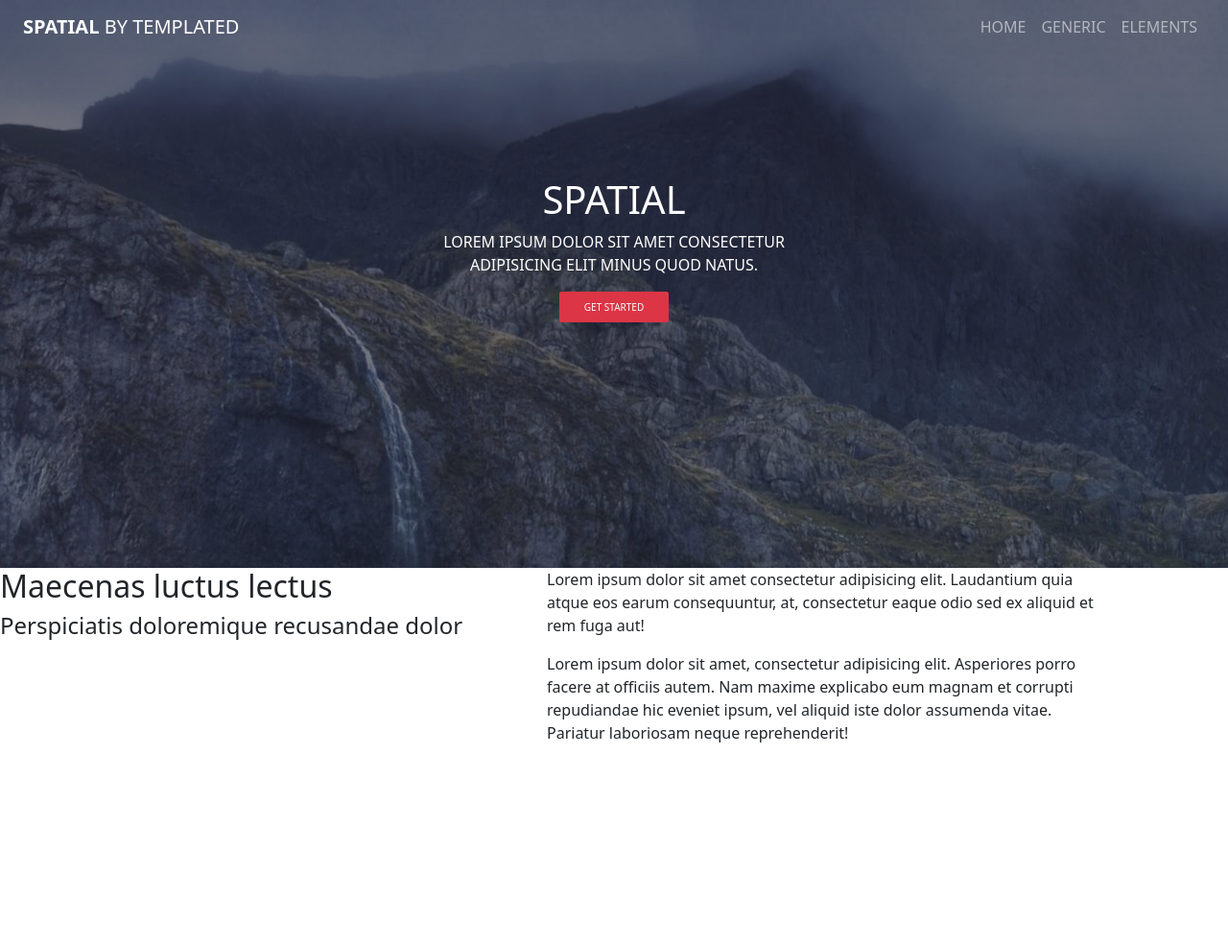
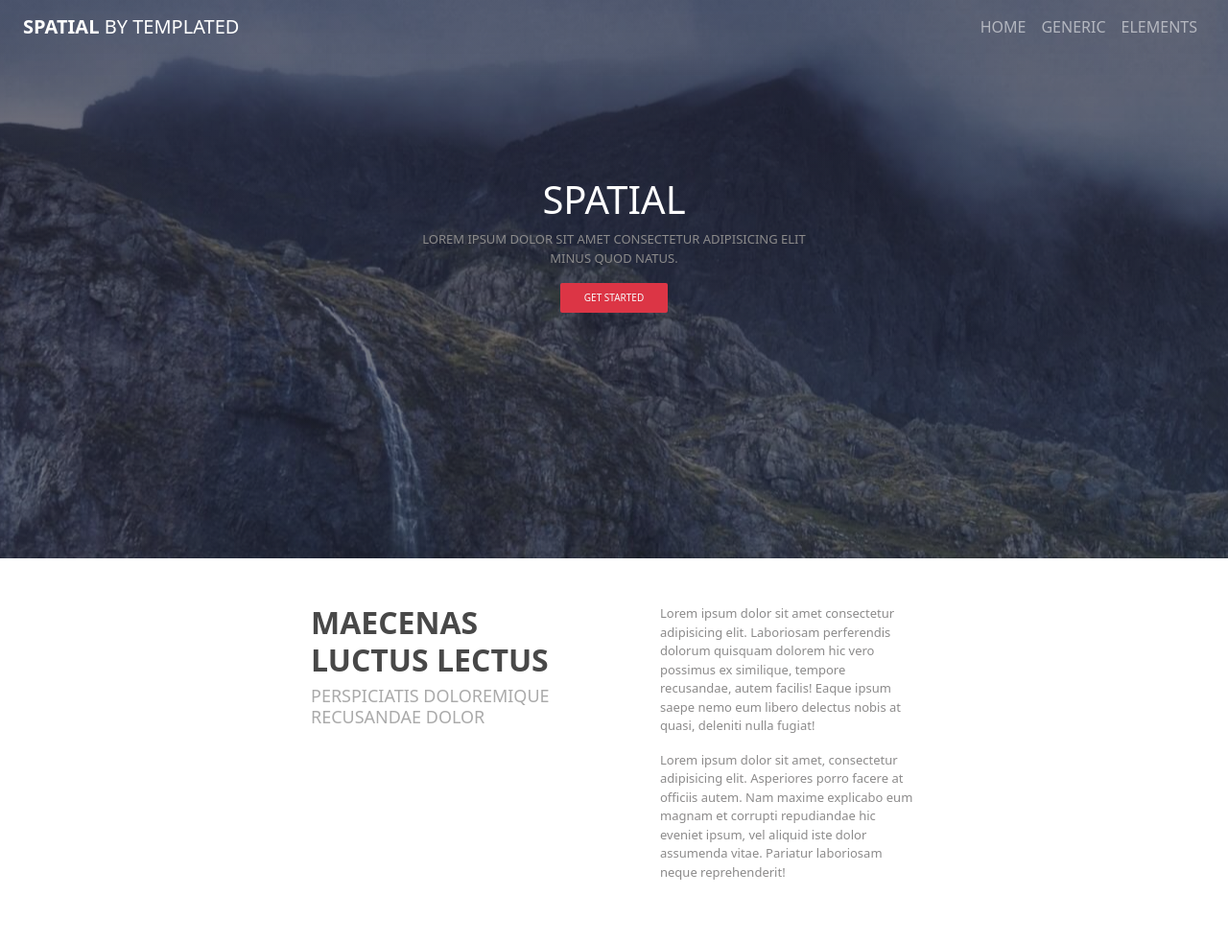
Before and after one commit to assbaimane/Site-Spatial, a website: page index.html in a window 1280 px wide. Shown: the whole page at 96% size. Before the commit the page ends 800 px from the top, so only its background shows below. Drawn offline with Linux system fonts and the light colour scheme.

Commit message:
Section Intro created and designed

```diff
--- a/index.html
+++ b/index.html
@@ -40,16 +40,20 @@
     </header>
 
 
-        <div class="container row justify-content-center">
-            <div class="col-6">
-                <h2>Maecenas luctus lectus</h2>
-                <h4>Perspiciatis doloremique recusandae dolor</h4>
-            </div>
-            <div class="col-6">
-                <p>Lorem ipsum dolor sit amet consectetur adipisicing elit. Laudantium quia atque eos earum consequuntur, at, consectetur eaque odio sed ex aliquid et rem fuga aut!</p>
-                <p>Lorem ipsum dolor sit amet, consectetur adipisicing elit. Asperiores porro facere at officiis autem. Nam maxime explicabo eum magnam et corrupti repudiandae hic eveniet ipsum, vel aliquid iste dolor assumenda vitae. Pariatur laboriosam neque reprehenderit!</p>
-            </div>
+    <section id="Intro" class="container m-auto row justify-content-center">
+        <div class="col-4 p-5">
+            <h2>Maecenas luctus lectus</h2>
+            <h3>Perspiciatis doloremique recusandae dolor</h3>
         </div>
+        <div class="col-4 p-5">
+            <p>Lorem ipsum dolor sit amet consectetur adipisicing elit. Laboriosam perferendis dolorum quisquam dolorem hic vero possimus ex similique, tempore recusandae, autem facilis! Eaque ipsum saepe nemo eum libero delectus nobis at quasi, deleniti nulla fugiat!</p>
+            <p>Lorem ipsum dolor sit amet, consectetur adipisicing elit. Asperiores porro facere at officiis autem. Nam maxime explicabo eum magnam et corrupti repudiandae hic eveniet ipsum, vel aliquid iste dolor assumenda vitae. Pariatur laboriosam neque reprehenderit!</p>
+        </div>
+    </section>
+
+    <section id="Card">
+
+    </section>
 
 
 </body>
--- a/src/sass/style.sass
+++ b/src/sass/style.sass
@@ -4,6 +4,20 @@
 @import "../../node_modules/bootstrap/scss/bootstrap.scss"
 body
     margin: 0px
+    h2
+        text-transform: uppercase
+        font-weight: bolder
+        font-size: xx-large
+        color: #484848
+    h3
+        text-transform: uppercase
+        font-size: large
+        font-weight: 100
+        color: #aaaaaa
+    p
+        font-size: small
+        color: #8c8b8b
+
 
 header
     color: white
@@ -20,3 +34,6 @@ header
             border-radius: 2px
             font-size: x-small
             padding: 2% 6%
+
+.Card
+    background-color: #f6f6f6
```
Also changed, not shown: public/css/style.css, 1 other file.
